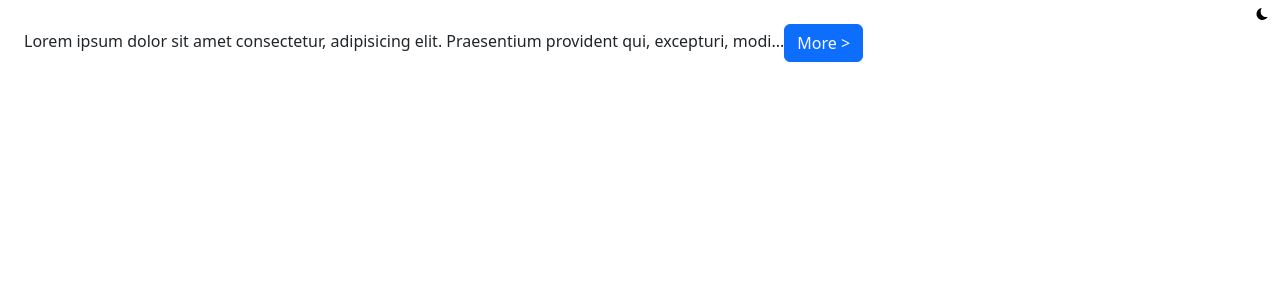
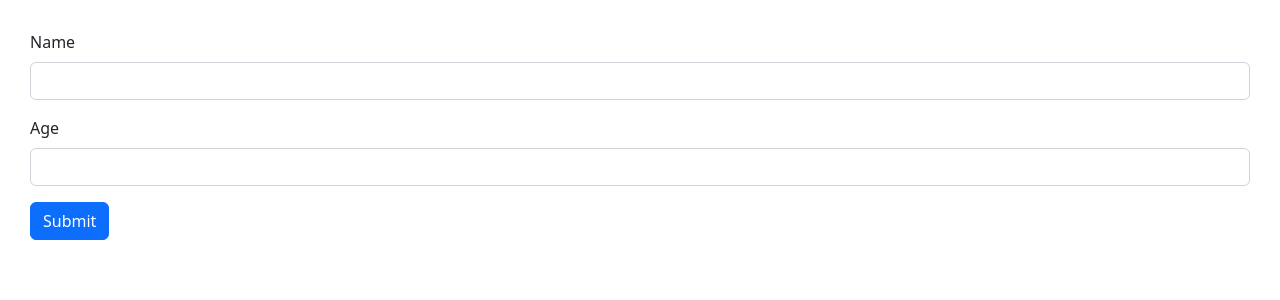
Before and after one commit to Dove-white/my-react-mosh, a React (Vite) app: page / in a window 1280 px wide. Shown: the top 300 px of the page. Built offline with nearby package versions, Linux system fonts and the light colour scheme.

Commit message:
added form using useForm

```diff
--- a/package.json
+++ b/package.json
@@ -18,6 +18,7 @@
     "immer": "^9.0.19",
     "react": "^18.2.0",
     "react-dom": "^18.2.0",
+    "react-hook-form": "7.43",
     "react-icons": "^4.12.0",
     "styled-components": "^6.1.1"
   },
--- a/src/App.tsx
+++ b/src/App.tsx
@@ -1,22 +1,7 @@
-import ExpandableText from "./Component/ExpandableText";
+import Form from "./Component/Form";
 
 function App() {
-  return (
-    <ExpandableText bgColor="dark">
-      Lorem ipsum dolor sit amet consectetur, adipisicing elit. Praesentium
-      provident qui, excepturi, modi dicta amet possimus corrupti animi beatae
-      deserunt assumenda nobis sunt. Animi repellendus molestiae recusandae
-      ullam quam distinctio delectus atque omnis voluptatem voluptate, dolores,
-      facere iure alias porro adipisci numquam cupiditate soluta harum
-      perferendis doloribus quos vitae! Minima saepe amet animi nisi
-      exercitationem quo mollitia sunt eligendi deserunt? Distinctio alias
-      itaque esse molestiae ipsam doloremque! Ratione minus tenetur nostrum
-      natus similique facere nobis dolores incidunt ullam. Nemo provident iure
-      distinctio. Quod tenetur repellendus sequi tempora expedita animi
-      excepturi placeat voluptatum rerum earum voluptas a, deleniti corporis,
-      temporibus aliquam.
-    </ExpandableText>
-  );
+  return <Form />;
 }
 
 export default App;
--- a/src/Component/Form.tsx
+++ b/src/Component/Form.tsx
@@ -1,22 +1,43 @@
-import React from "react";
+import { FieldValues } from "react-hook-form/dist/types";
+import { useForm } from "react-hook-form";
 
 const Form = () => {
+  const { register, handleSubmit } = useForm();
+
+  const onSubmit = (data: FieldValues) => {
+    console.log(data);
+  };
+
   return (
-    <form>
+    <>
+      <form onSubmit={handleSubmit(onSubmit)}>
         <div className="mb-3">
           <label htmlFor="name" className="form-label">
             Name
           </label>
-        <input id="name" type="text" className="form-control" />
+          <input
+            {...register("name")}
+            id="name"
+            type="text"
+            className="form-control"
+          />
         </div>
         <div className="mb-3">
           <label htmlFor="age" className="form-label">
             Age
           </label>
-        <input id="age" type="number" className="form-control" />
+          <input
+            {...register("age")}
+            id="age"
+            type="number"
+            className="form-control"
+          />
         </div>
-      <button className="btn btn-primary p">Submit</button>
+        <button type="submit" className="btn btn-primary p">
+          Submit
+        </button>
       </form>
+    </>
   );
 };
 
--- a/src/index.css
+++ b/src/index.css
@@ -1,3 +1,3 @@
-/* body {
-  padding: 2rem;
-} */
+body {
+  padding: 30px;
+}
```
Also changed, not shown: 1 other file (tests, documents, lock files or other folders). Lines whose indentation alone changed are shown as unchanged.
